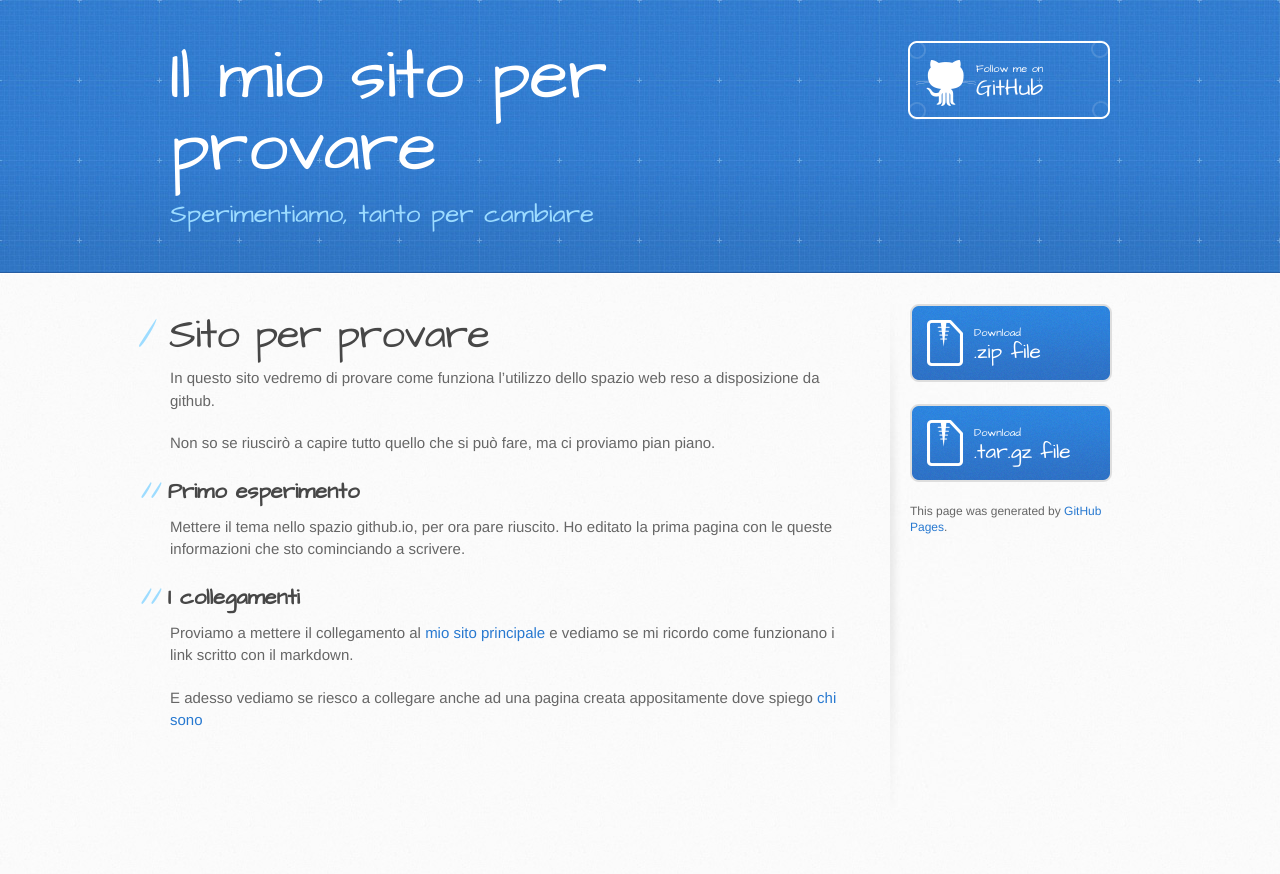
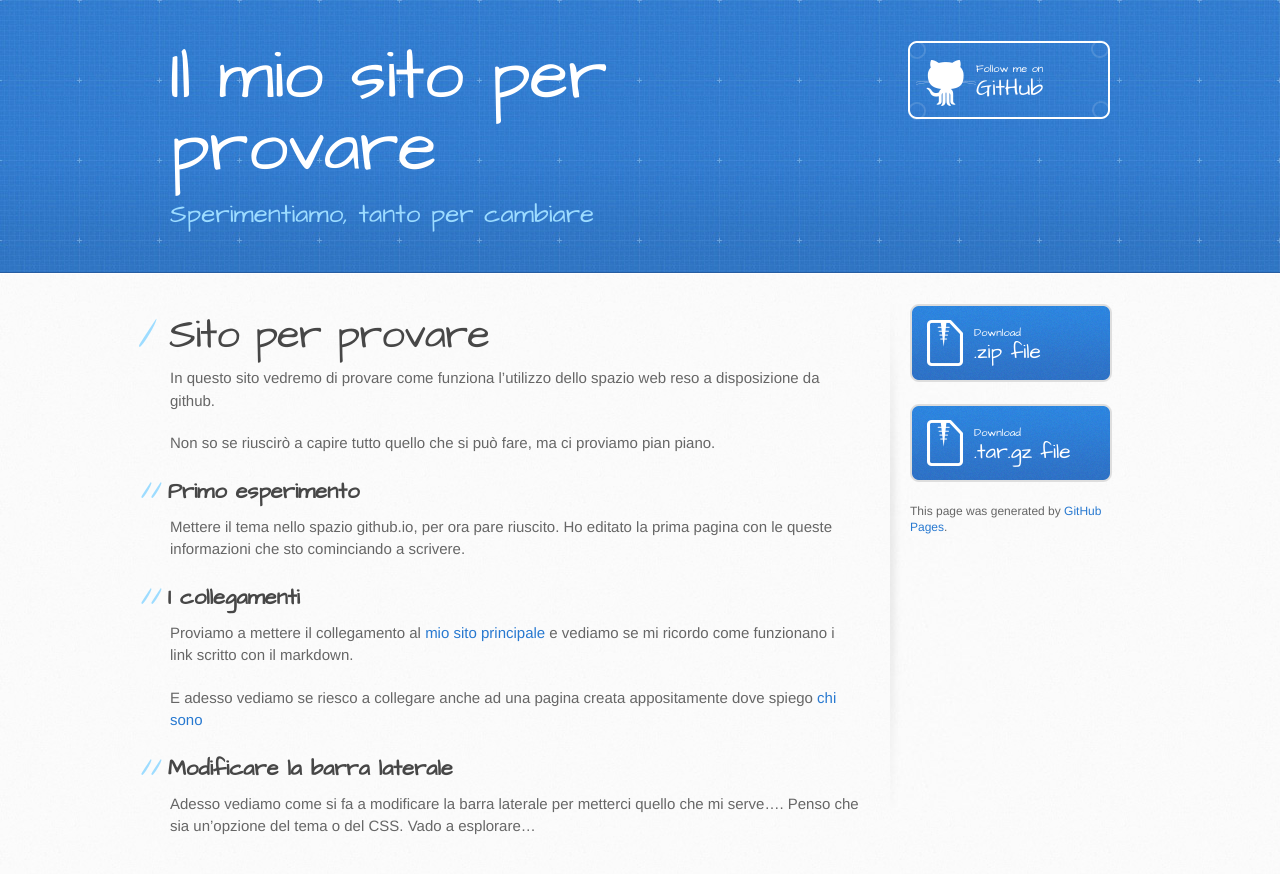
Before and after one commit to maupao/maupao.github.io, a Jekyll site: the page built from index.md, in a window 1280 px wide. Shown: the top 874 px of the page. Built offline with Jekyll 4.4.1, drawn with Linux system fonts in a browser that asks for light colours; our own code applies the rules of GitHub Pages for plain Markdown files.

Commit message:
esplorazione della sidebar

```diff
--- a/index.md
+++ b/index.md
@@ -17,3 +17,7 @@ Mettere il tema nello spazio github.io, per ora pare riuscito. Ho editato la pri
 Proviamo a mettere il collegamento al [mio sito principale](http://www.paolomauri.it) e vediamo se mi ricordo come funzionano i link scritto con il markdown.
 
 E adesso vediamo se riesco a collegare anche ad una pagina creata appositamente dove spiego [chi sono](./chi-sono.html)
+
+## Modificare la barra laterale
+
+Adesso vediamo come si fa a modificare la barra laterale per metterci quello che mi serve.... Penso che sia un'opzione del tema o del CSS. Vado a esplorare...
```
